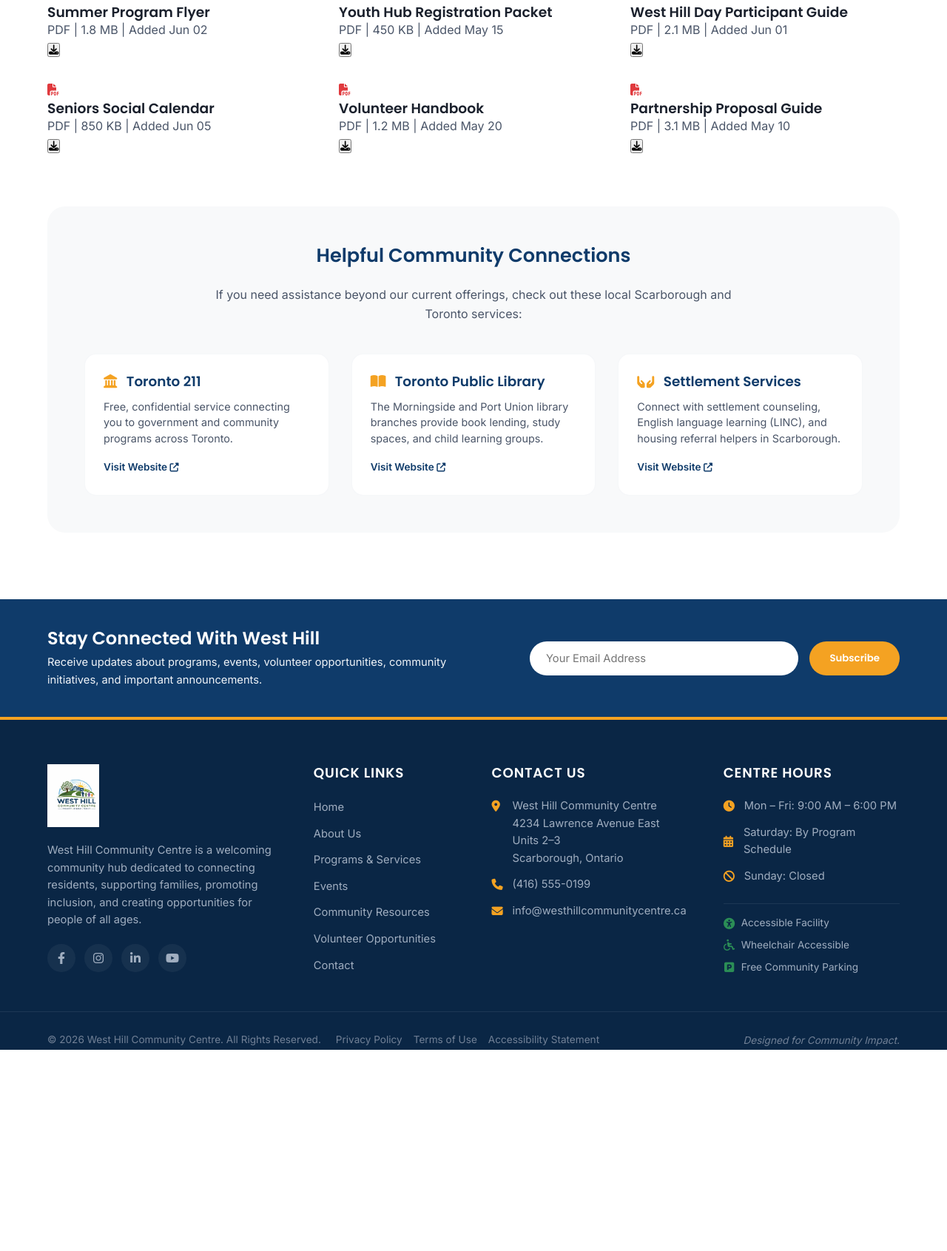
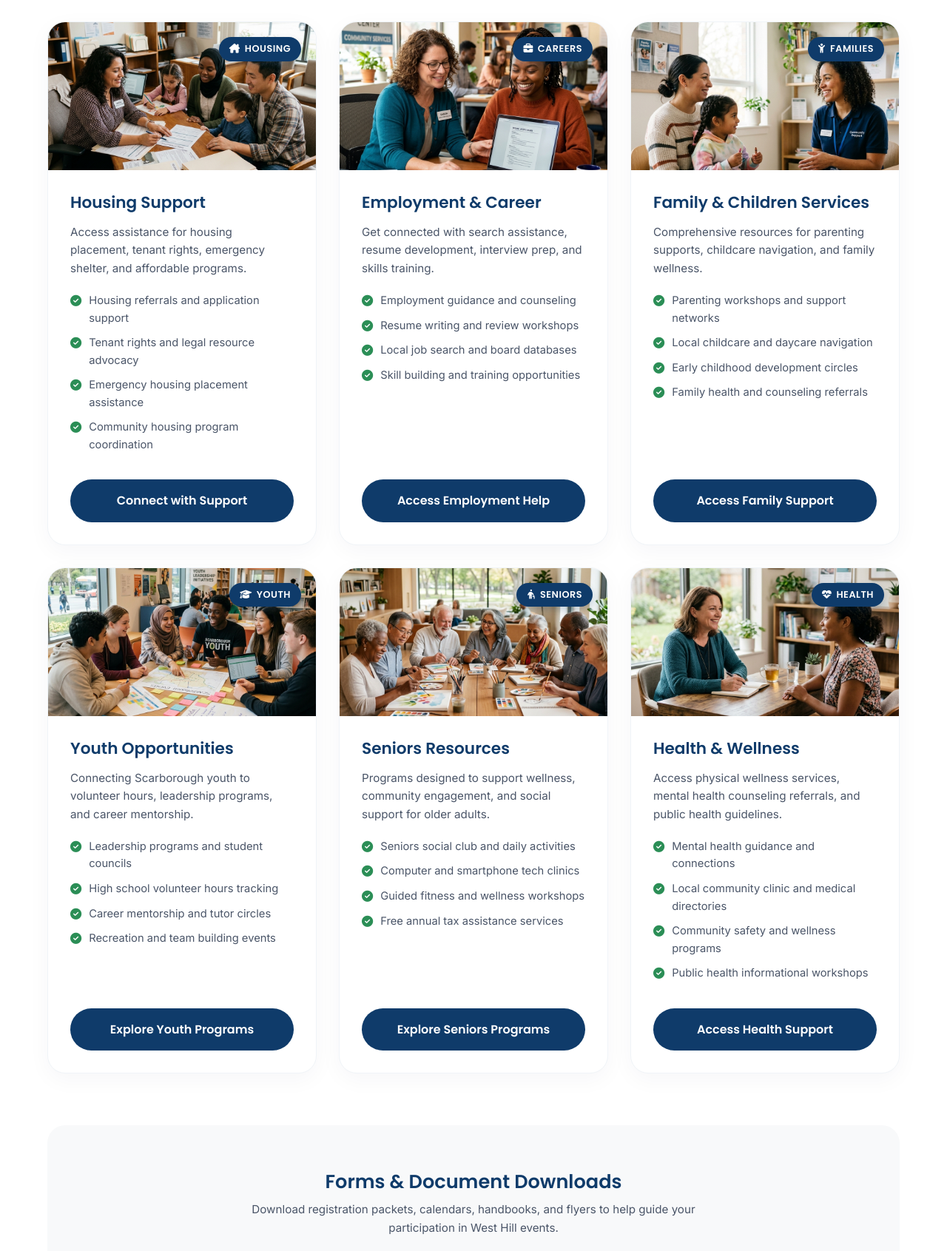
Before and after one commit to Joyce357/westhill-community-centre, a PHP site: page /resources.html in a window 1280 px wide. Shown: the part 640-2331 px from the top of the page at 74% size. Before the commit the page ends 2059 px from the top, so only its background shows below. Run offline with PHP 8.4, Linux system fonts and the light colour scheme.

Commit message:
Redesign Resources page into a Community Resources Hub with 6 categories, service images, and downloads directory

```diff
--- a/westhill-static/assets/css/style.css
+++ b/westhill-static/assets/css/style.css
@@ -2217,3 +2217,182 @@ footer {
         height: 400px;
     }
 }
+
+/* ==========================================================================
+   RESOURCES PAGE HUB REDESIGN
+   ========================================================================== */
+.resources-grid {
+    display: grid;
+    gap: 30px;
+    margin: 40px 0 70px;
+}
+.resource-hub-card {
+    background-color: var(--wh-bg-white);
+    border-radius: var(--wh-radius-lg);
+    box-shadow: var(--wh-shadow-soft);
+    border: 1px solid var(--wh-bg-alt);
+    overflow: hidden;
+    display: flex;
+    flex-direction: column;
+    transition: var(--wh-transition);
+}
+.resource-hub-card:hover {
+    transform: translateY(-6px);
+    box-shadow: var(--wh-shadow-hover);
+    border-color: var(--wh-blue-light);
+}
+.resource-card-image {
+    height: 200px;
+    width: 100%;
+    position: relative;
+    overflow: hidden;
+}
+.resource-card-image img {
+    width: 100%;
+    height: 100%;
+    object-fit: cover;
+    transition: var(--wh-transition);
+}
+.resource-hub-card:hover .resource-card-image img {
+    transform: scale(1.05);
+}
+.resource-card-badge {
+    position: absolute;
+    top: 20px;
+    right: 20px;
+    background-color: var(--wh-blue-primary);
+    color: var(--wh-bg-white);
+    padding: 6px 14px;
+    border-radius: var(--wh-radius-full);
+    font-family: var(--wh-font-primary);
+    font-size: 0.8rem;
+    font-weight: 600;
+    text-transform: uppercase;
+    letter-spacing: 0.5px;
+    display: flex;
+    align-items: center;
+    gap: 6px;
+    box-shadow: 0 4px 10px rgba(15, 59, 106, 0.2);
+}
+.resource-card-content {
+    padding: 30px;
+    display: flex;
+    flex-direction: column;
+    flex-grow: 1;
+}
+.resource-card-content h3 {
+    font-size: 1.35rem;
+    color: var(--wh-blue-primary);
+    margin-bottom: 15px;
+    font-family: var(--wh-font-primary);
+}
+.resource-card-content p {
+    font-size: 0.95rem;
+    line-height: 1.6;
+    color: var(--wh-text-body);
+    margin-bottom: 20px;
+}
+.resource-checklist {
+    list-style: none;
+    padding: 0;
+    margin: 0 0 25px;
+}
+.resource-checklist li {
+    font-size: 0.92rem;
+    color: var(--wh-text-body);
+    margin-bottom: 10px;
+    display: flex;
+    align-items: flex-start;
+    gap: 10px;
+}
+.resource-checklist li i {
+    color: var(--wh-green-primary);
+    margin-top: 4px;
+    font-size: 0.95rem;
+}
+.resource-card-actions {
+    margin-top: auto;
+}
+.resource-card-actions .btn {
+    width: 100%;
+    text-align: center;
+}
+
+/* Downloads Section */
+.downloads-section {
+    background-color: var(--wh-bg-soft);
+    border-radius: var(--wh-radius-lg);
+    padding: 60px 40px;
+    margin-bottom: 40px;
+}
+.downloads-grid {
+    display: grid;
+    grid-template-columns: repeat(auto-fit, minmax(280px, 1fr));
+    gap: 20px;
+    margin-top: 30px;
+}
+.download-doc-card {
+    background: var(--wh-bg-white);
+    border: 1px solid var(--wh-bg-alt);
+    border-radius: var(--wh-radius-sm);
+    padding: 20px;
+    display: flex;
+    align-items: center;
+    justify-content: space-between;
+    box-shadow: var(--wh-shadow-soft);
+    transition: var(--wh-transition);
+}
+.download-doc-card:hover {
+    border-color: var(--wh-blue-light);
+    transform: translateY(-2px);
+    box-shadow: var(--wh-shadow-hover);
+}
+.download-doc-info {
+    display: flex;
+    align-items: center;
+    gap: 15px;
+}
+.download-doc-icon {
+    font-size: 1.8rem;
+    color: #e03a3e;
+}
+.download-doc-details h4 {
+    font-size: 0.95rem;
+    font-family: var(--wh-font-primary);
+    color: var(--wh-blue-primary);
+    margin-bottom: 4px;
+}
+.download-doc-details p {
+    font-size: 0.8rem;
+    color: var(--wh-text-muted);
+}
+.download-doc-btn {
+    background: none;
+    border: none;
+    font-size: 1.1rem;
+    color: var(--wh-blue-primary);
+    cursor: pointer;
+    transition: var(--wh-transition);
+    padding: 8px;
+    border-radius: 50%;
+}
+.download-doc-btn:hover {
+    color: var(--wh-blue-light);
+    background-color: var(--wh-bg-alt);
+}
+
+@media (max-width: 768px) {
+    .resources-grid {
+        grid-template-columns: 1fr;
+    }
+}
+@media (min-width: 769px) and (max-width: 991px) {
+    .resources-grid {
+        grid-template-columns: repeat(2, 1fr);
+    }
+}
+@media (min-width: 992px) {
+    .resources-grid {
+        grid-template-columns: repeat(3, 1fr);
+    }
+}
--- a/westhill-static/resources.html
+++ b/westhill-static/resources.html
@@ -71,84 +71,234 @@
     <!-- PAGE HEADER BANNER -->
     <section class="section" style="background-color: var(--wh-blue-dark); color: var(--wh-bg-white); padding: 50px 0; text-align: center;" aria-label="Page Title">
         <div class="container">
-            <h1 style="color: var(--wh-bg-white); font-size: 2.5rem; margin-bottom: 10px;">Resources & Downloads</h1>
-            <p style="color: var(--wh-bg-alt); font-size: 1.1rem; max-width: 700px; margin: 0 auto;">Access program flyers, registration packets, community calendars, and support guides directly.</p>
+            <h1 style="color: var(--wh-bg-white); font-size: 2.5rem; margin-bottom: 10px;">Community Resources</h1>
+            <p style="color: var(--wh-bg-alt); font-size: 1.1rem; max-width: 700px; margin: 0 auto;">Helping residents connect with local services, opportunities, support programs, and important community information.</p>
         </div>
     </section>
 
-    <!-- MAIN RESOURCES CONTENT -->
-    <section class="section" aria-label="Resource Documents">
+    <!-- MAIN RESOURCES HUBS CONTENT -->
+    <section class="section" aria-label="Community Resources Hub">
         <div class="container">
             <div class="section-header wh-reveal active" style="margin-bottom: 50px;">
-                <h2>Latest Resource Flyers</h2>
-                <p>Download and print informational schedules and guides for West Hill programs and services. Tapping the download button will initiate your download.</p>
+                <h2>Support Services & Opportunities Hub</h2>
+                <p>Explore resources, workshops, and support programs curated to empower individuals, families, youth, and seniors in Scarborough-West Hill.</p>
             </div>
 
-            <!-- Resource Cards Grid (hooks into main.js triggerFlyerDownload) -->
-            <div class="grid-3 flyer-grid" style="margin-bottom: 70px;">
-                <!-- Card 1 -->
-                <div class="flyer-card wh-reveal active">
-                    <div class="flyer-icon"><i class="fas fa-file-pdf" style="color: #e03a3e;"></i></div>
-                    <div class="flyer-info">
-                        <h3>Summer Program Flyer</h3>
+            <!-- Hub Categories Grid -->
+            <div class="resources-grid">
+
+                <!-- Category 1: Housing Support -->
+                <div class="resource-hub-card wh-reveal active">
+                    <div class="resource-card-image">
+                        <img src="images/housing_support.png" alt="Housing Support Services">
+                        <span class="resource-card-badge"><i class="fas fa-house-chimney"></i> Housing</span>
+                    </div>
+                    <div class="resource-card-content">
+                        <h3>Housing Support</h3>
+                        <p>Access assistance for housing placement, tenant rights, emergency shelter, and affordable programs.</p>
+                        <ul class="resource-checklist">
+                            <li><i class="fas fa-check-circle"></i> Housing referrals and application support</li>
+                            <li><i class="fas fa-check-circle"></i> Tenant rights and legal resource advocacy</li>
+                            <li><i class="fas fa-check-circle"></i> Emergency housing placement assistance</li>
+                            <li><i class="fas fa-check-circle"></i> Community housing program coordination</li>
+                        </ul>
+                        <div class="resource-card-actions">
+                            <a href="contact.html" class="btn btn-blue">Connect with Support</a>
+                        </div>
+                    </div>
+                </div>
+
+                <!-- Category 2: Employment & Career Resources -->
+                <div class="resource-hub-card wh-reveal active">
+                    <div class="resource-card-image">
+                        <img src="images/employment_support.png" alt="Employment Support Services">
+                        <span class="resource-card-badge"><i class="fas fa-briefcase"></i> Careers</span>
+                    </div>
+                    <div class="resource-card-content">
+                        <h3>Employment & Career</h3>
+                        <p>Get connected with search assistance, resume development, interview prep, and skills training.</p>
+                        <ul class="resource-checklist">
+                            <li><i class="fas fa-check-circle"></i> Employment guidance and counseling</li>
+                            <li><i class="fas fa-check-circle"></i> Resume writing and review workshops</li>
+                            <li><i class="fas fa-check-circle"></i> Local job search and board databases</li>
+                            <li><i class="fas fa-check-circle"></i> Skill building and training opportunities</li>
+                        </ul>
+                        <div class="resource-card-actions">
+                            <a href="contact.html" class="btn btn-blue">Access Employment Help</a>
+                        </div>
+                    </div>
+                </div>
+
+                <!-- Category 3: Family & Children Services -->
+                <div class="resource-hub-card wh-reveal active">
+                    <div class="resource-card-image">
+                        <img src="images/family_support.png" alt="Family and Children Services">
+                        <span class="resource-card-badge"><i class="fas fa-child-reaching"></i> Families</span>
+                    </div>
+                    <div class="resource-card-content">
+                        <h3>Family & Children Services</h3>
+                        <p>Comprehensive resources for parenting supports, childcare navigation, and family wellness.</p>
+                        <ul class="resource-checklist">
+                            <li><i class="fas fa-check-circle"></i> Parenting workshops and support networks</li>
+                            <li><i class="fas fa-check-circle"></i> Local childcare and daycare navigation</li>
+                            <li><i class="fas fa-check-circle"></i> Early childhood development circles</li>
+                            <li><i class="fas fa-check-circle"></i> Family health and counseling referrals</li>
+                        </ul>
+                        <div class="resource-card-actions">
+                            <a href="contact.html" class="btn btn-blue">Access Family Support</a>
+                        </div>
+                    </div>
+                </div>
+
+                <!-- Category 4: Youth Opportunities -->
+                <div class="resource-hub-card wh-reveal active">
+                    <div class="resource-card-image">
+                        <img src="images/youth_opportunities.png" alt="Youth Opportunities">
+                        <span class="resource-card-badge"><i class="fas fa-graduation-cap"></i> Youth</span>
+                    </div>
+                    <div class="resource-card-content">
+                        <h3>Youth Opportunities</h3>
+                        <p>Connecting Scarborough youth to volunteer hours, leadership programs, and career mentorship.</p>
+                        <ul class="resource-checklist">
+                            <li><i class="fas fa-check-circle"></i> Leadership programs and student councils</li>
+                            <li><i class="fas fa-check-circle"></i> High school volunteer hours tracking</li>
+                            <li><i class="fas fa-check-circle"></i> Career mentorship and tutor circles</li>
+                            <li><i class="fas fa-check-circle"></i> Recreation and team building events</li>
+                        </ul>
+                        <div class="resource-card-actions">
+                            <a href="contact.html" class="btn btn-blue">Explore Youth Programs</a>
+                        </div>
+                    </div>
+                </div>
+
+                <!-- Category 5: Seniors Resources -->
+                <div class="resource-hub-card wh-reveal active">
+                    <div class="resource-card-image">
+                        <img src="images/seniors_resources.png" alt="Seniors Resources">
+                        <span class="resource-card-badge"><i class="fas fa-person-cane"></i> Seniors</span>
+                    </div>
+                    <div class="resource-card-content">
+                        <h3>Seniors Resources</h3>
+                        <p>Programs designed to support wellness, community engagement, and social support for older adults.</p>
+                        <ul class="resource-checklist">
+                            <li><i class="fas fa-check-circle"></i> Seniors social club and daily activities</li>
+                            <li><i class="fas fa-check-circle"></i> Computer and smartphone tech clinics</li>
+                            <li><i class="fas fa-check-circle"></i> Guided fitness and wellness workshops</li>
+                            <li><i class="fas fa-check-circle"></i> Free annual tax assistance services</li>
+                        </ul>
+                        <div class="resource-card-actions">
+                            <a href="contact.html" class="btn btn-blue">Explore Seniors Programs</a>
+                        </div>
+                    </div>
+                </div>
+
+                <!-- Category 6: Health & Wellness Resources -->
+                <div class="resource-hub-card wh-reveal active">
+                    <div class="resource-card-image">
+                        <img src="images/health_wellness.png" alt="Health and Wellness Resources">
+                        <span class="resource-card-badge"><i class="fas fa-heart-pulse"></i> Health</span>
+                    </div>
+                    <div class="resource-card-content">
+                        <h3>Health & Wellness</h3>
+                        <p>Access physical wellness services, mental health counseling referrals, and public health guidelines.</p>
+                        <ul class="resource-checklist">
+                            <li><i class="fas fa-check-circle"></i> Mental health guidance and connections</li>
+                            <li><i class="fas fa-check-circle"></i> Local community clinic and medical directories</li>
+                            <li><i class="fas fa-check-circle"></i> Community safety and wellness programs</li>
+                            <li><i class="fas fa-check-circle"></i> Public health informational workshops</li>
+                        </ul>
+                        <div class="resource-card-actions">
+                            <a href="contact.html" class="btn btn-blue">Access Health Support</a>
+                        </div>
+                    </div>
+                </div>
+
+            </div>
+
+            <!-- FORMS & DOWNLOADS SECTION (BOTTOM OF PAGE) -->
+            <div class="downloads-section wh-reveal active">
+                <div style="text-align: center; max-width: 600px; margin: 0 auto 30px;">
+                    <h3 style="color: var(--wh-blue-primary); font-family: var(--wh-font-primary); font-size: 1.6rem; margin-bottom: 10px;">Forms & Document Downloads</h3>
+                    <p style="font-size: 0.95rem; line-height: 1.6; color: var(--wh-text-body);">Download registration packets, calendars, handbooks, and flyers to help guide your participation in West Hill events.</p>
+                </div>
+
+                <div class="downloads-grid">
+                    <!-- Doc 1 -->
+                    <div class="download-doc-card">
+                        <div class="download-doc-info">
+                            <div class="download-doc-icon"><i class="fas fa-file-pdf"></i></div>
+                            <div class="download-doc-details">
+                                <h4>Summer Program Flyer</h4>
                                 <p>PDF | 1.8 MB | Added Jun 02</p>
                             </div>
-                    <button class="flyer-btn" aria-label="Download Program Flyer"><i class="fas fa-download"></i></button>
+                        </div>
+                        <button class="download-doc-btn" onclick="alert('Downloading Summer Program Flyer...');" aria-label="Download Program Flyer"><i class="fas fa-download"></i></button>
                     </div>
 
-                <!-- Card 2 -->
-                <div class="flyer-card wh-reveal active">
-                    <div class="flyer-icon"><i class="fas fa-file-pdf" style="color: #e03a3e;"></i></div>
-                    <div class="flyer-info">
-                        <h3>Youth Hub Registration Packet</h3>
+                    <!-- Doc 2 -->
+                    <div class="download-doc-card">
+                        <div class="download-doc-info">
+                            <div class="download-doc-icon"><i class="fas fa-file-pdf"></i></div>
+                            <div class="download-doc-details">
+                                <h4>Youth Hub Registration Packet</h4>
                                 <p>PDF | 450 KB | Added May 15</p>
                             </div>
-                    <button class="flyer-btn" aria-label="Download Registration Form"><i class="fas fa-download"></i></button>
+                        </div>
+                        <button class="download-doc-btn" onclick="alert('Downloading Youth Hub Registration Packet...');" aria-label="Download Registration Form"><i class="fas fa-download"></i></button>
                     </div>
 
-                <!-- Card 3 -->
-                <div class="flyer-card wh-reveal active">
-                    <div class="flyer-icon"><i class="fas fa-file-pdf" style="color: #e03a3e;"></i></div>
-                    <div class="flyer-info">
-                        <h3>West Hill Day Participant Guide</h3>
+                    <!-- Doc 3 -->
+                    <div class="download-doc-card">
+                        <div class="download-doc-info">
+                            <div class="download-doc-icon"><i class="fas fa-file-pdf"></i></div>
+                            <div class="download-doc-details">
+                                <h4>West Hill Day Participant Guide</h4>
                                 <p>PDF | 2.1 MB | Added Jun 01</p>
                             </div>
-                    <button class="flyer-btn" aria-label="Download Guide"><i class="fas fa-download"></i></button>
+                        </div>
+                        <button class="download-doc-btn" onclick="alert('Downloading West Hill Day Participant Guide...');" aria-label="Download Guide"><i class="fas fa-download"></i></button>
                     </div>
 
-                <!-- Card 4 (New resource!) -->
-                <div class="flyer-card wh-reveal active">
-                    <div class="flyer-icon"><i class="fas fa-file-pdf" style="color: #e03a3e;"></i></div>
-                    <div class="flyer-info">
-                        <h3>Seniors Social Calendar</h3>
+                    <!-- Doc 4 -->
+                    <div class="download-doc-card">
+                        <div class="download-doc-info">
+                            <div class="download-doc-icon"><i class="fas fa-file-pdf"></i></div>
+                            <div class="download-doc-details">
+                                <h4>Seniors Social Calendar</h4>
                                 <p>PDF | 850 KB | Added Jun 05</p>
                             </div>
-                    <button class="flyer-btn" aria-label="Download Seniors Calendar"><i class="fas fa-download"></i></button>
+                        </div>
+                        <button class="download-doc-btn" onclick="alert('Downloading Seniors Social Calendar...');" aria-label="Download Seniors Calendar"><i class="fas fa-download"></i></button>
                     </div>
 
-                <!-- Card 5 (New resource!) -->
-                <div class="flyer-card wh-reveal active">
-                    <div class="flyer-icon"><i class="fas fa-file-pdf" style="color: #e03a3e;"></i></div>
-                    <div class="flyer-info">
-                        <h3>Volunteer Handbook</h3>
+                    <!-- Doc 5 -->
+                    <div class="download-doc-card">
+                        <div class="download-doc-info">
+                            <div class="download-doc-icon"><i class="fas fa-file-pdf"></i></div>
+                            <div class="download-doc-details">
+                                <h4>Volunteer Handbook</h4>
                                 <p>PDF | 1.2 MB | Added May 20</p>
                             </div>
-                    <button class="flyer-btn" aria-label="Download Volunteer Handbook"><i class="fas fa-download"></i></button>
+                        </div>
+                        <button class="download-doc-btn" onclick="alert('Downloading Volunteer Handbook...');" aria-label="Download Volunteer Handbook"><i class="fas fa-download"></i></button>
                     </div>
 
-                <!-- Card 6 (New resource!) -->
-                <div class="flyer-card wh-reveal active">
-                    <div class="flyer-icon"><i class="fas fa-file-pdf" style="color: #e03a3e;"></i></div>
-                    <div class="flyer-info">
-                        <h3>Partnership Proposal Guide</h3>
+                    <!-- Doc 6 -->
+                    <div class="download-doc-card">
+                        <div class="download-doc-info">
+                            <div class="download-doc-icon"><i class="fas fa-file-pdf"></i></div>
+                            <div class="download-doc-details">
+                                <h4>Partnership Proposal Guide</h4>
                                 <p>PDF | 3.1 MB | Added May 10</p>
                             </div>
-                    <button class="flyer-btn" aria-label="Download Proposal Pack"><i class="fas fa-download"></i></button>
+                        </div>
+                        <button class="download-doc-btn" onclick="alert('Downloading Partnership Proposal Guide...');" aria-label="Download Proposal Pack"><i class="fas fa-download"></i></button>
+                    </div>
                 </div>
             </div>
 
             <!-- External Helpful links Section -->
-            <div class="section-alt" style="border-radius: var(--wh-radius-lg); padding: 50px;">
+            <div class="section-alt" style="border-radius: var(--wh-radius-lg); padding: 50px; margin-top: 50px;">
                 <h3 style="color: var(--wh-blue-primary); font-size: 1.6rem; margin-bottom: 25px; text-align: center; font-family: var(--wh-font-primary);">Helpful Community Connections</h3>
                 <p style="text-align: center; max-width: 700px; margin: 0 auto 40px; line-height: 1.6;">If you need assistance beyond our current offerings, check out these local Scarborough and Toronto services:</p>
 
```
Also changed, not shown: westhill-static/images/health_wellness.png (added), westhill-static/images/seniors_resources.png (added), westhill-static/images/youth_opportunities.png (added). Lines whose indentation alone changed are shown as unchanged.
